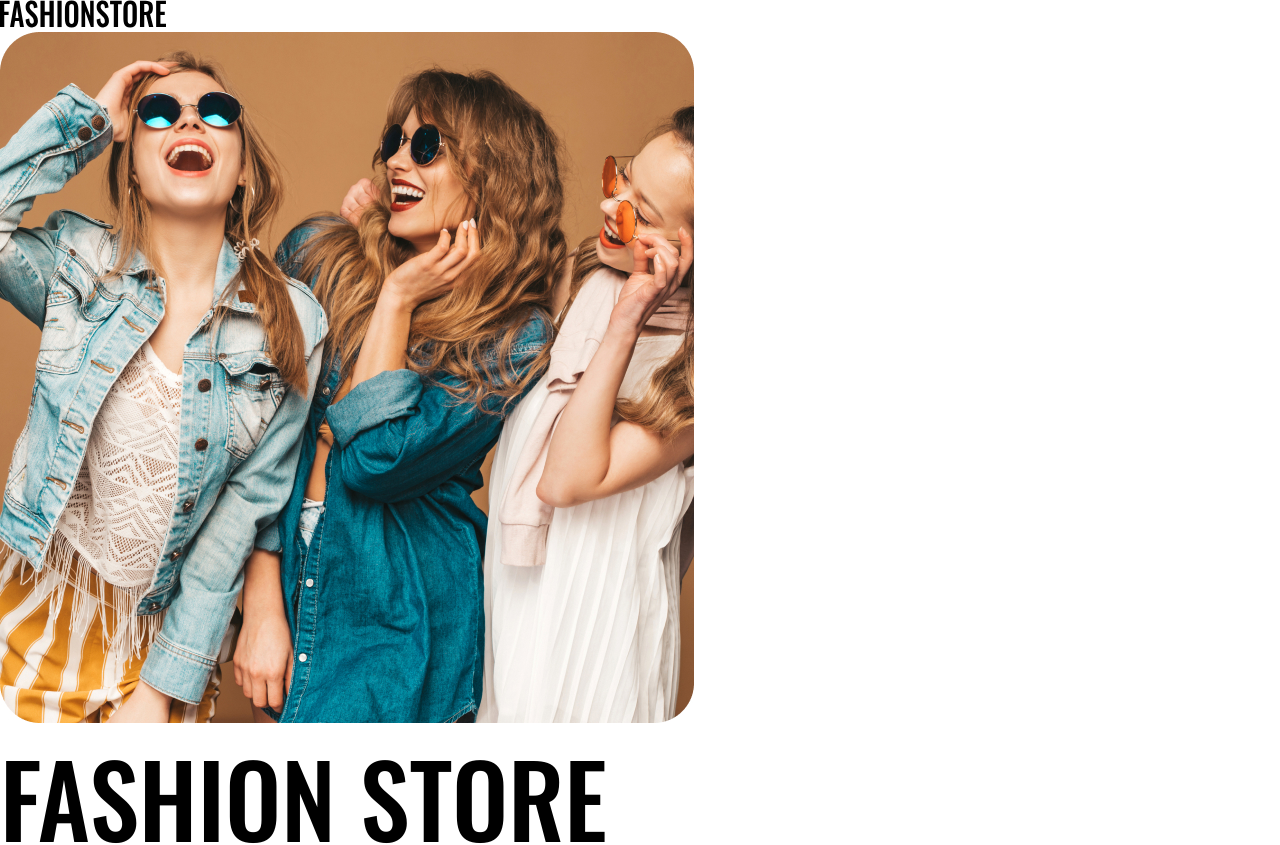
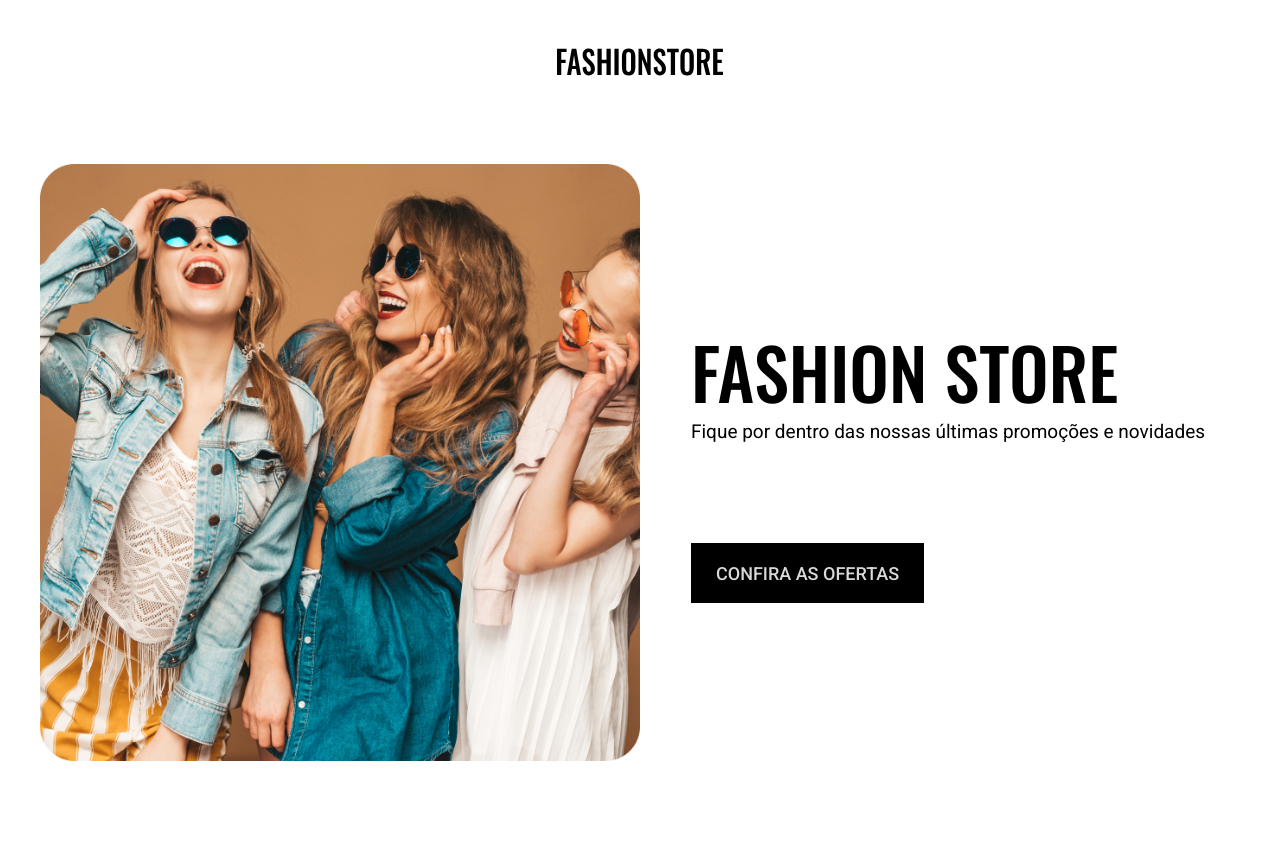
Before and after one commit to Kenzie-Academy-Brasil-Developers/T19-M3-S1-Introducao-React, a React (Vite) app: page / in a window 1280 px wide. Shown: the top 845 px of the page. Built offline with nearby package versions, Linux system fonts and the light colour scheme.

Commit message:
feat: Estilizado Header e BannerSection / Criado dados de produtos e categorias

```diff
--- a/src/components/Header/index.jsx
+++ b/src/components/Header/index.jsx
@@ -1,8 +1,9 @@
 import Logo from "../../assets/logo.svg"
+import styles from "./style.module.css"
 
 export const Header = () => {
     return (
-        <header>
+        <header className={styles.flexbox}>
             <img src={Logo} alt="Logo do site" />
         </header>
     )
--- /dev/null
+++ b/src/components/Header/style.module.css
@@ -0,0 +1,10 @@
+.flexbox {
+    height: 124px;
+    width: 100%;
+
+    display: flex;
+    justify-content: center;
+    align-items: center;
+
+
+}
--- a/src/components/sections/BannerSection/index.jsx
+++ b/src/components/sections/BannerSection/index.jsx
@@ -1,8 +1,10 @@
 import Banner from "../../../assets/banner.jpg"
+import styles from "./style.module.css"
 
 export const BannerSection = () => {
     return(
-        <section>
+        <div className="container">
+            <section className={styles.flexbox}>
                 <img src={Banner} alt="imagem do Banner" />
                 <div>
                     <h1 className="title1">Fashion Store</h1>
@@ -10,5 +12,6 @@ export const BannerSection = () => {
                     <a href="#" className="btn">Confira as OFERTAS</a>
                 </div>
             </section>
+        </div>
     )
 }
--- /dev/null
+++ b/src/components/sections/BannerSection/style.module.css
@@ -0,0 +1,27 @@
+.flexbox {
+    display: flex;
+    flex-direction: column;
+    align-items: center;
+    justify-content: center;
+    gap: 3.1875rem;
+}
+
+.flexbox > img,
+.flexbox > div {
+    width: 100%;
+}
+
+@media (min-width: 870px) {
+    .flexbox {
+        flex-direction: row;
+    }
+
+    .flexbox > img,
+    .flexbox > div {
+        width: 50%;
+    }
+}
+
+.flexbox p {
+    margin-bottom: 100px;
+}
--- a/src/components/sections/CategoriesSection/index.jsx
+++ b/src/components/sections/CategoriesSection/index.jsx
@@ -1,17 +1,22 @@
-import { CategoryCard } from "./CategoryCard"
-import Category1 from "../../../assets/category1.png"
-import Category2 from "../../../assets/category2.png"
+import { CategoryCard } from "./CategoryCard";
+import Category1 from "../../../assets/category1.png";
+import Category2 from "../../../assets/category2.png";
 
 export const CategoriesSection = () => {
-
   //categoryCard("Sapatos", "http://...")
   return (
+    <div className="container">
       <section>
         <h2 className="title2">CATEGORIAS</h2>
         <ul>
-                <li><CategoryCard title="Sapatos" image={Category1}/></li>
-                <li><CategoryCard title="Bolsas" image={Category2}/></li>
+          <li>
+            <CategoryCard title="Sapatos" image={Category1} />
+          </li>
+          <li>
+            <CategoryCard title="Bolsas" image={Category2} />
+          </li>
         </ul>
       </section>
-    )
-}
+    </div>
+  );
+};
--- a/src/components/sections/FormSection/index.jsx
+++ b/src/components/sections/FormSection/index.jsx
@@ -1,10 +1,12 @@
 import { FormNewsletter } from "./FormNewsletter";
 
 export const FormSection = () => {
-    return(
-        <section>
-            <h2 className="title2">INSCREVA-SE NA NEWSLETTER</h2>
-            <FormNewsletter/>
-        </section>
-    );
-}
+  return (
+    <div className="container sm">
+      <section>
+        <h2 className="title2">INSCREVA-SE NA NEWSLETTER</h2>
+        <FormNewsletter />
+      </section>
+    </div>
+  );
+};
--- a/src/components/sections/ProductsSection/index.jsx
+++ b/src/components/sections/ProductsSection/index.jsx
@@ -1,20 +1,38 @@
-import { ProductCard } from "./ProductCard"
+import { ProductCard } from "./ProductCard";
 
-import Product1 from "../../../assets/product1.jpg"
-import Product2 from "../../../assets/product2.jpg"
-import Product3 from "../../../assets/product3.jpg"
-import Product4 from "../../../assets/product4.jpg"
+import Product1 from "../../../assets/product1.jpg";
+import Product2 from "../../../assets/product2.jpg";
+import Product3 from "../../../assets/product3.jpg";
+import Product4 from "../../../assets/product4.jpg";
 
 export const ProductsSection = () => {
   return (
+    <div className="container">
       <section>
         <h2 className="title2">PRODUTOS EM DESTAQUE</h2>
         <ul>
-                <li><ProductCard title="Blazer Branco Elegante" price={490} image={Product1}/></li>
-                <li><ProductCard title="Sapatos Amarelos" price={490} image={Product2}/></li>
-                <li><ProductCard title="Blazer Laranja" price={320} image={Product3}/></li>
-                <li><ProductCard title="Calça Preta" price={140} image={Product4}/></li>
+          <li>
+            <ProductCard
+              title="Blazer Branco Elegante"
+              price={490}
+              image={Product1}
+            />
+          </li>
+          <li>
+            <ProductCard
+              title="Sapatos Amarelos"
+              price={490}
+              image={Product2}
+            />
+          </li>
+          <li>
+            <ProductCard title="Blazer Laranja" price={320} image={Product3} />
+          </li>
+          <li>
+            <ProductCard title="Calça Preta" price={140} image={Product4} />
+          </li>
         </ul>
       </section>
-    )
-}
+    </div>
+  );
+};
--- /dev/null
+++ b/src/styles/grid.css
@@ -0,0 +1,10 @@
+.container {
+    width: 100%;
+    max-width: 1320px;
+    padding: 2.5rem;
+    margin: 0 auto;
+}
+
+.container.sm {
+    max-width: 820px;
+}
--- a/src/styles/index.css
+++ b/src/styles/index.css
@@ -3,3 +3,4 @@
 @import "./typography.css";
 @import "./button.css";
 @import "./form.css";
+@import "./grid.css"
--- a/src/styles/typography.css
+++ b/src/styles/typography.css
@@ -1,7 +1,8 @@
 .title1 {
     color: var(--color-black);
     font-family: var(--font-primary);
-    font-size: 6.25rem;
+    /* font-size: 6.25rem; */
+    font-size: clamp(3rem, 5.5vw, 6.25rem);
     font-weight: 500;
     line-height: 1.4;
     text-transform: uppercase;
@@ -10,7 +11,8 @@
 .title2 {
     color: var(--color-black);
     font-family: var(--font-primary);
-    font-size: 3.75rem;
+    /* font-size: 3.75rem; */
+    font-size: clamp(2rem, 5.5vw, 3.75rem);
     font-weight: 500;
     line-height: 1.4;
     text-transform: uppercase;
```
Also changed, not shown: src/data/categories.js (added, +15 -0 lines), src/data/products.js (added, +31 -0 lines). Lines whose indentation alone changed are shown as unchanged.
